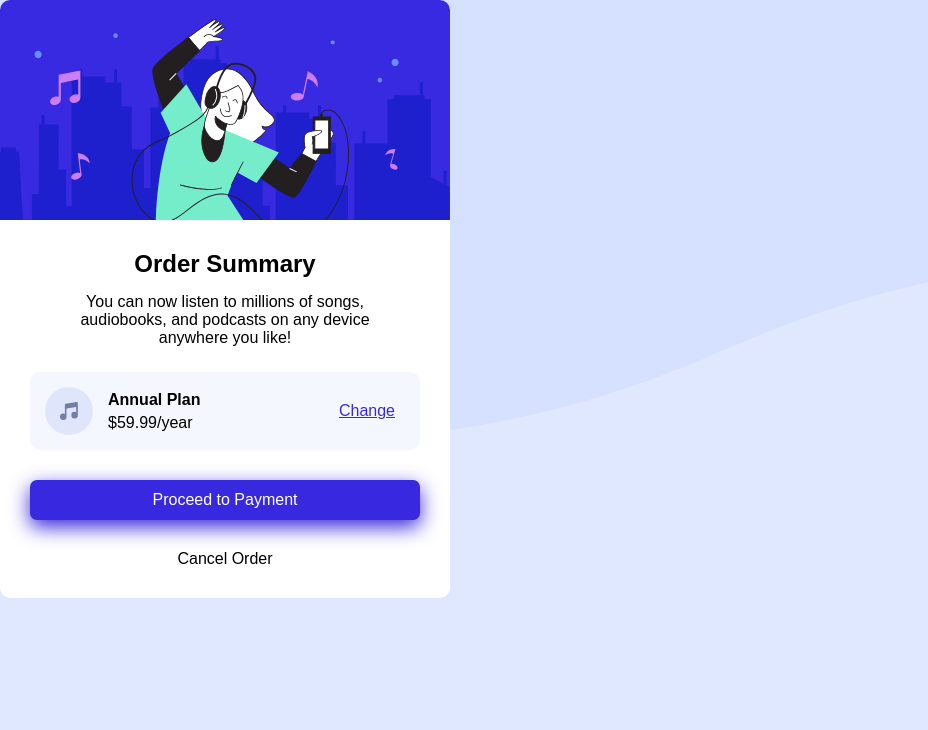
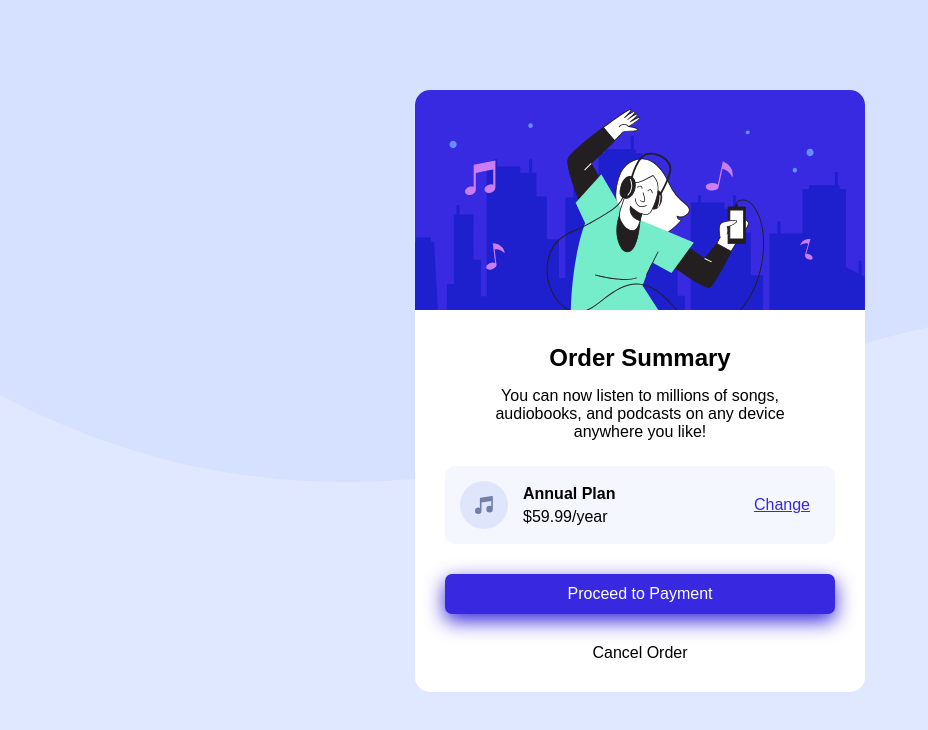
Before and after one commit to mildred366/Techathon-order-summary, a plain HTML site: page order-summary-component-main/index.html in a window 1280 px wide. Shown: the whole page, without its empty margins (0-928 px from the left). Drawn offline with Linux system fonts and the light colour scheme; a web font is replaced by a local one.

Commit message:
done with the web view

```diff
--- a/order-summary-component-main/index.html
+++ b/order-summary-component-main/index.html
@@ -14,12 +14,11 @@
   <link rel="preconnect" href="https://fonts.gstatic.com" crossorigin>
   <link href="https://fonts.googleapis.com/css2?family=Days+One&family=Nosifer&family=Prosto+One&display=swap"
     rel="stylesheet">
-
-  <!-- Feel free to remove these styles or customise in your own stylesheet 👍 -->
   <link rel="stylesheet" href="./styles.css">
 </head>
 
 <body>
+  <div class="RevenueContainer">
   <div class="container">
     <div class="wrapper">
       <img src="./images/illustration-hero.svg" alt="Hero image" id="Hero">
@@ -48,6 +47,7 @@
       </div>
     </div>
   </div>
+</div>
 
 
 
--- a/order-summary-component-main/styles.css
+++ b/order-summary-component-main/styles.css
@@ -1,4 +1,3 @@
-
 * {
     margin: 0;
     padding: 0;
@@ -10,6 +9,8 @@
     background-image: url("images/pattern-background-desktop.svg");
     background-repeat: no-repeat;
     background-color: hsl(225, 100%, 94%);
+    padding: 45px 0;
+    height: 100%;
 }
 
 .attribution {
@@ -21,29 +22,26 @@
     color: hsl(228, 45%, 44%);
 }
 
+.RevenueContainer {
+    /* display: flex;
+    justify-content: center; */
+}
+
 .container {
     font-family: 'Red Hat Display', sans-serif;
-      /* border: 2px solid pink; */
     width: 450px;
     background-color: white;
-      border-radius: 10px;
-      display: flex;
-      /* padding-top:45px ; */
+    border-radius: 15px;
+    margin: auto;
+
 }
 
 #Hero {
     height: 100%;
     width: 100%;
     object-fit: contain;
-      border-top-left-radius: 10px;
-      border-top-right-radius: 10px;
-    }
-
-    .wrapper {
-      display: flex;
-      flex-direction: column;
-      /* align-items: center; */
-      justify-content: center;
+    border-top-left-radius: 15px;
+    border-top-right-radius: 15px;
 }
 
 .card {
```
Lines whose indentation alone changed are shown as unchanged.
